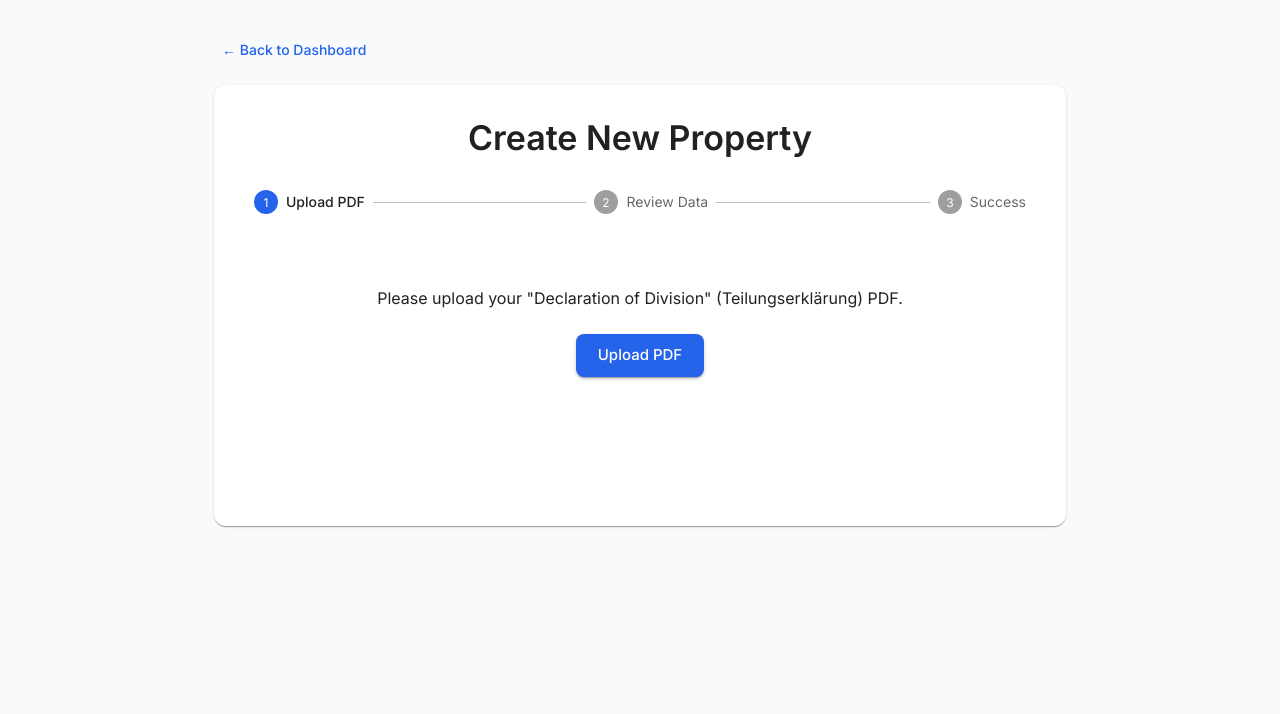
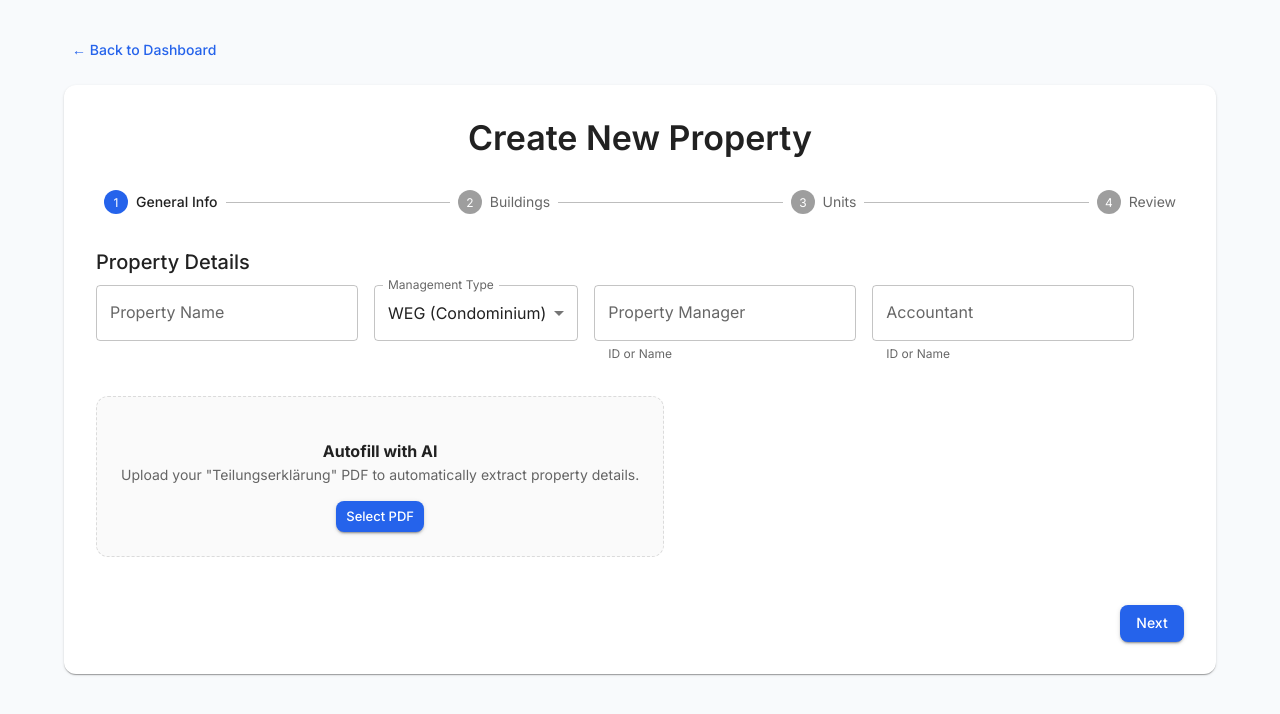
Before and after one commit to hammadahmad94/buena-case-study, a React (Vite) app in the folder client/: page /create in a window 1280 px wide. Shown: the top 714 px of the page. Built offline with nearby package versions, Linux system fonts and the light colour scheme; some icons are missing.

Commit message:
chore: pdf upload feature integrated

```diff
--- a/client/package.json
+++ b/client/package.json
@@ -14,6 +14,7 @@
     "@emotion/styled": "^11.14.1",
     "@mui/icons-material": "^7.3.7",
     "@mui/material": "^7.3.7",
+    "@mui/x-data-grid": "^8.26.0",
     "axios": "^1.13.3",
     "react": "^19.2.0",
     "react-dom": "^19.2.0",
--- a/client/src/features/PropertyWizard/index.jsx
+++ b/client/src/features/PropertyWizard/index.jsx
@@ -1,19 +1,29 @@
 import { useState } from 'react';
-import { Container, Typography, Button, Stepper, Step, StepLabel, Box, Paper } from '@mui/material';
+import { Typography } from '@mui/material';
 import { useNavigate } from 'react-router-dom';
 import { uploadPdf } from './api';
-import UploadStep from './ui/UploadStep';
+import GeneralInfoStep from './ui/GeneralInfoStep';
 import ReviewStep from './ui/ReviewStep';
 import SuccessStep from './ui/SuccessStep';
+import WizardLayout from './ui/WizardLayout';
 
-const steps = ['Upload PDF', 'Review Data', 'Success'];
+const steps = ['General Info', 'Buildings', 'Units', 'Review'];
 
 export default function PropertyWizard() {
   const navigate = useNavigate();
   const [activeStep, setActiveStep] = useState(0);
-  const [extractedData, setExtractedData] = useState(null);
   const [loading, setLoading] = useState(false);
   const [error, setError] = useState(null);
+
+  // Central State for the wizard
+  const [propertyDetails, setPropertyDetails] = useState({
+    name: '',
+    type: 'WEG',
+    managerId: '',
+    accountantId: '',
+  });
+  const [buildings, setBuildings] = useState([]);
+  const [units, setUnits] = useState([]);
 
   const handleNext = () => {
     setActiveStep((prevActiveStep) => prevActiveStep + 1);
@@ -23,13 +33,22 @@ export default function PropertyWizard() {
     setActiveStep((prevActiveStep) => prevActiveStep - 1);
   };
 
+  const updatePropertyDetails = (updates) => {
+    setPropertyDetails(prev => ({ ...prev, ...updates }));
+  };
+
   const onUpload = async (file) => {
     setLoading(true);
     setError(null);
     try {
-      const data = await uploadPdf(file);
-      setExtractedData(data);
-      handleNext();
+      const extractedData = await uploadPdf(file);
+
+      if (extractedData) {
+         if (extractedData.name) updatePropertyDetails({ name: extractedData.name });
+         // TODO: Map buildings and units once we see the real API structure
+      }
+      // We do NOT auto-advance; the user sees the form fill up.
+
     } catch (err) {
       console.error("Upload failed", err);
       setError("Failed to upload and extract data. Please try again.");
@@ -41,57 +60,34 @@ export default function PropertyWizard() {
   const getStepContent = (step) => {
     switch (step) {
       case 0:
-        return <UploadStep onUpload={onUpload} loading={loading} error={error} />;
+        return (
+            <GeneralInfoStep
+                data={propertyDetails}
+                updateData={updatePropertyDetails}
+                onUpload={onUpload}
+                loading={loading}
+                error={error}
+            />
+        );
       case 1:
-        return <ReviewStep data={extractedData} />;
+        return <Typography>Buildings Step </Typography>;
       case 2:
-        return <SuccessStep />;
+        return <Typography>Units Step </Typography>;
+      case 3:
+        return <ReviewStep data={{ propertyDetails, buildings, units }} />;
       default:
         return <Typography>Unknown step</Typography>;
     }
   };
 
   return (
-    <Container maxWidth="md" sx={{ mt: 4 }}>
-      <Button variant="text" onClick={() => navigate('/')} sx={{ mb: 2 }}>
-        &larr; Back to Dashboard
-      </Button>
-
-      <Paper sx={{ p: 4 }}>
-        <Typography variant="h4" gutterBottom align="center" sx={{ mb: 4 }}>
-          Create New Property
-        </Typography>
-
-        <Stepper activeStep={activeStep} sx={{ mb: 4 }}>
-          {steps.map((label) => (
-            <Step key={label}>
-              <StepLabel>{label}</StepLabel>
-            </Step>
-          ))}
-        </Stepper>
-
-        <Box mb={4} minHeight={200}>
-          {getStepContent(activeStep)}
-        </Box>
-
-        <Box sx={{ display: 'flex', flexDirection: 'row', pt: 2 }}>
-          <Button
-            color="inherit"
-            disabled={activeStep === 0 || activeStep === steps.length - 1}
-            onClick={handleBack}
-            sx={{ mr: 1, display: activeStep === 0 ? 'none' : 'block' }}
-          >
-            Back
-          </Button>
-          <Box sx={{ flex: '1 1 auto' }} />
-
-          {activeStep !== 0 && activeStep !== steps.length - 1 && (
-            <Button onClick={handleNext}>
-              {activeStep === steps.length - 2 ? 'Save' : 'Next'}
-            </Button>
-          )}
-        </Box>
-      </Paper>
-    </Container>
+    <WizardLayout
+        activeStep={activeStep}
+        handleBack={handleBack}
+        handleNext={handleNext}
+        onNavigateBack={() => navigate('/')}
+    >
+        {activeStep === steps.length ? <SuccessStep /> : getStepContent(activeStep)}
+    </WizardLayout>
   );
 }
--- /dev/null
+++ b/client/src/features/PropertyWizard/ui/GeneralInfoStep.jsx
@@ -0,0 +1,77 @@
+import React from 'react';
+import {
+  Box,
+  Typography,
+  TextField,
+  MenuItem,
+  Grid
+} from '@mui/material';
+import PdfUpload from './PdfUpload';
+
+export default function GeneralInfoStep({ data, updateData, onUpload, loading, error }) {
+  const handleChange = (e) => {
+    updateData({ [e.target.name]: e.target.value });
+  };
+
+  return (
+    <Box>
+      <Grid container spacing={4}>
+        <Grid item xs={12} md={7}>
+          <Typography variant="h6" gutterBottom>Property Details</Typography>
+          <Grid container spacing={2}>
+            <Grid item xs={12}>
+              <TextField
+                fullWidth
+                label="Property Name"
+                name="name"
+                value={data.name}
+                onChange={handleChange}
+                placeholder="e.g. Sunset Heights"
+              />
+            </Grid>
+            <Grid item xs={12} sm={6}>
+              <TextField
+                select
+                fullWidth
+                label="Management Type"
+                name="type"
+                value={data.type}
+                onChange={handleChange}
+              >
+                <MenuItem value="WEG">WEG (Condominium)</MenuItem>
+                <MenuItem value="MV">MV (Rental)</MenuItem>
+              </TextField>
+            </Grid>
+            <Grid item xs={12} sm={6}>
+              {/* Placeholder for manager selection */}
+              <TextField
+                fullWidth
+                label="Property Manager"
+                name="managerId"
+                value={data.managerId}
+                onChange={handleChange}
+                helperText="ID or Name"
+              />
+            </Grid>
+            <Grid item xs={12} sm={6}>
+              {/* Placeholder for accountant selection */}
+              <TextField
+                  fullWidth
+                  label="Accountant"
+                  name="accountantId"
+                  value={data.accountantId}
+                  onChange={handleChange}
+                  helperText="ID or Name"
+                />
+            </Grid>
+          </Grid>
+        </Grid>
+
+        {/* Right Side: Upload Accelerator */}
+        <Grid item xs={12} md={5}>
+            <PdfUpload onUpload={onUpload} loading={loading} error={error} />
+        </Grid>
+      </Grid>
+    </Box>
+  );
+}
--- /dev/null
+++ b/client/src/features/PropertyWizard/ui/PdfUpload.jsx
@@ -0,0 +1,53 @@
+import { Paper, Typography, Button, CircularProgress, Alert, Box } from '@mui/material';
+import CloudUploadIcon from '@mui/icons-material/CloudUpload';
+
+export default function PdfUpload({ onUpload, loading, error }) {
+  const handleFileInput = (e) => {
+    if (e.target.files && e.target.files[0]) {
+      onUpload(e.target.files[0]);
+    }
+  };
+
+  return (
+    <Paper
+        variant="outlined"
+        sx={{
+            p: 3,
+            height: '100%',
+            backgroundColor: '#fafafa',
+            borderStyle: 'dashed',
+            display: 'flex',
+            flexDirection: 'column',
+            alignItems: 'center',
+            justifyContent: 'center',
+            textAlign: 'center'
+        }}
+    >
+        <CloudUploadIcon sx={{ fontSize: 48, color: 'text.secondary', mb: 2 }} />
+        <Typography variant="subtitle1" fontWeight="bold">
+            Autofill with AI
+        </Typography>
+        <Typography variant="body2" color="text.secondary" paragraph>
+            Upload your "Teilungserklärung" PDF to automatically extract property details.
+        </Typography>
+
+        {loading ? (
+            <Box sx={{ display: 'flex', alignItems: 'center', gap: 1 }}>
+                <CircularProgress size={20} />
+                <Typography variant="caption">Extracting data...</Typography>
+            </Box>
+        ) : (
+            <Button variant="contained" size="small" component="label">
+                Select PDF
+                <input type="file" hidden accept="application/pdf" onChange={handleFileInput} />
+            </Button>
+        )}
+
+        {error && (
+            <Alert severity="error" sx={{ mt: 2, width: '100%', fontSize: '0.75rem' }}>
+                {error}
+            </Alert>
+        )}
+    </Paper>
+  );
+}
--- /dev/null
+++ b/client/src/features/PropertyWizard/ui/WizardLayout.jsx
@@ -0,0 +1,53 @@
+import { Container, Paper, Typography, Stepper, Step, StepLabel, Box, Button } from '@mui/material';
+
+const steps = ['General Info', 'Buildings', 'Units', 'Review'];
+
+export default function WizardLayout({
+  activeStep,
+  handleBack,
+  handleNext,
+  children,
+  onNavigateBack,
+  finalActionLabel = 'Save'
+}) {
+  return (
+    <Container maxWidth="lg" sx={{ mt: 4 }}>
+      <Button variant="text" onClick={onNavigateBack} sx={{ mb: 2 }}>
+        &larr; Back to Dashboard
+      </Button>
+
+      <Paper sx={{ p: 4 }}>
+        <Typography variant="h4" gutterBottom align="center" sx={{ mb: 4 }}>
+          Create New Property
+        </Typography>
+
+        <Stepper activeStep={activeStep} sx={{ mb: 4 }}>
+          {steps.map((label) => (
+            <Step key={label}>
+              <StepLabel>{label}</StepLabel>
+            </Step>
+          ))}
+        </Stepper>
+
+        <Box mb={4} minHeight={300}>
+          {children}
+        </Box>
+
+        <Box sx={{ display: 'flex', flexDirection: 'row', pt: 2 }}>
+          <Button
+            color="inherit"
+            disabled={activeStep === 0}
+            onClick={handleBack}
+            sx={{ mr: 1, display: activeStep === 0 ? 'none' : 'block' }}
+          >
+            Back
+          </Button>
+          <Box sx={{ flex: '1 1 auto' }} />
+          <Button onClick={handleNext} variant="contained">
+            {activeStep === steps.length - 1 ? finalActionLabel : 'Next'}
+          </Button>
+        </Box>
+      </Paper>
+    </Container>
+  );
+}
```
Also changed, not shown: 1 other file (tests, documents, lock files or other folders).
